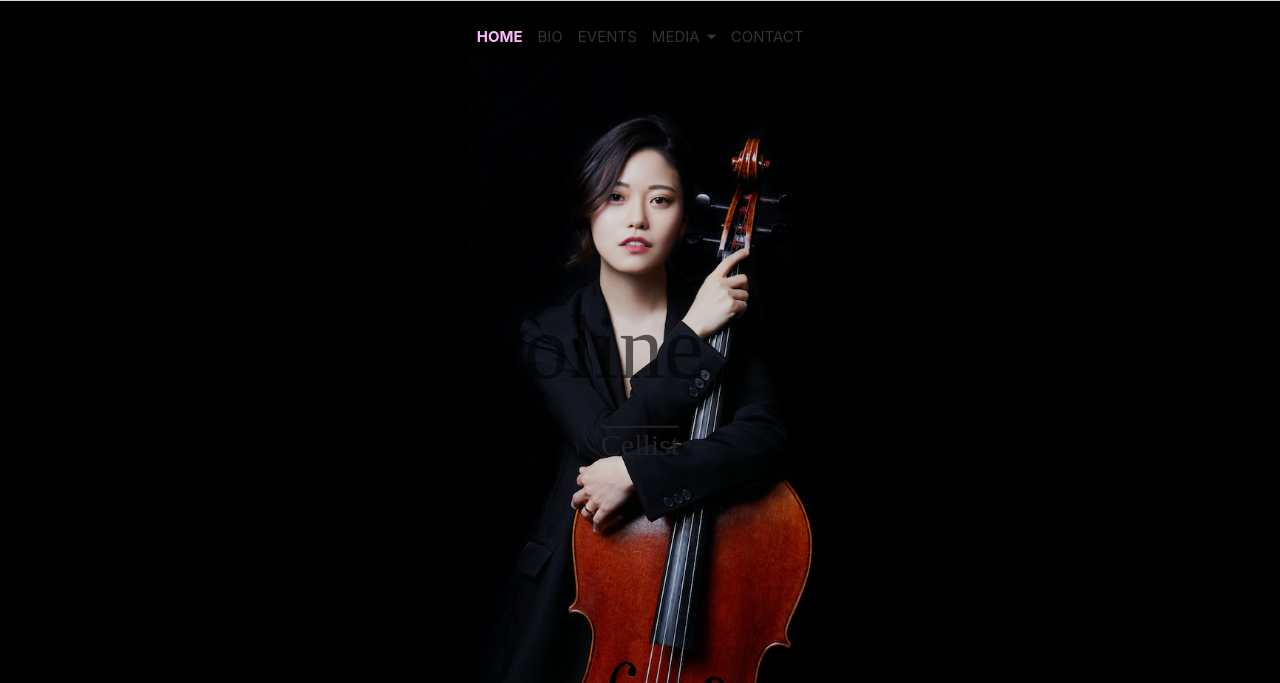
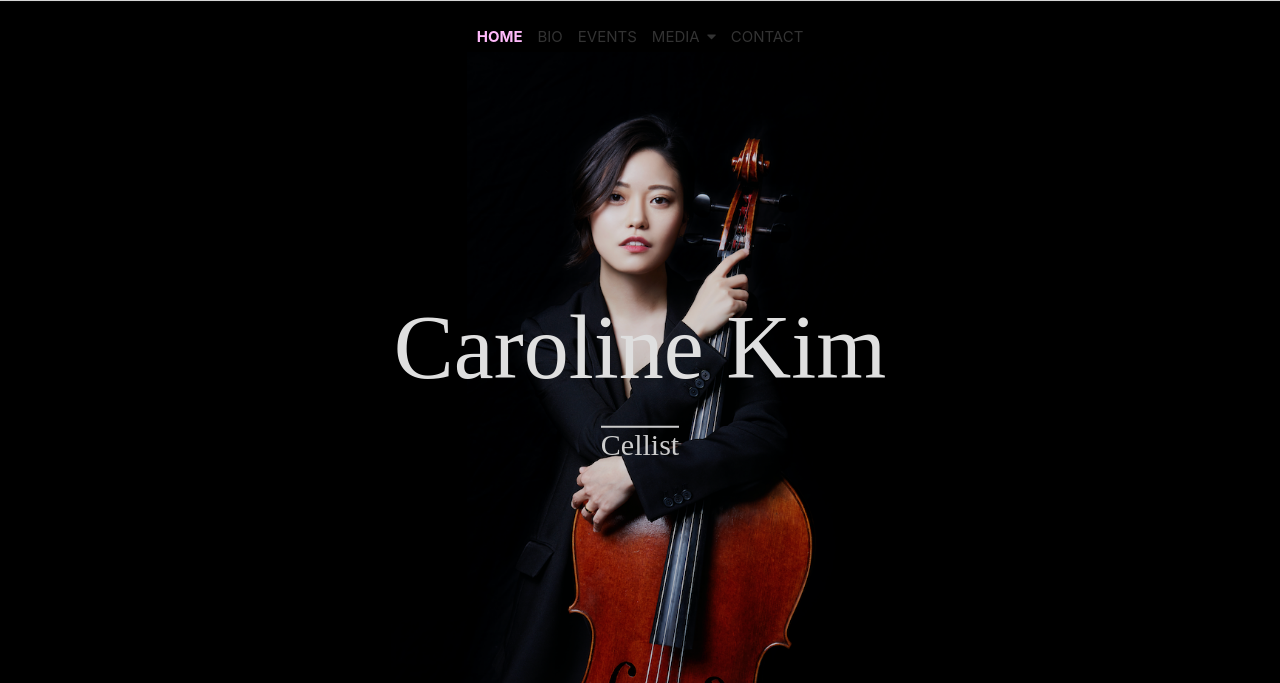
Before and after one commit to carolinekimcello/carolinekimcello.github.io, a plain HTML site: page index.html in a window 1280 px wide. Shown: the top 683 px of the page. Drawn offline with nearby package versions, Linux system fonts and the light colour scheme; a web font is replaced by a local one.

Commit message:
Update main.css

```diff
--- a/assets/css/main.css
+++ b/assets/css/main.css
@@ -331,12 +331,14 @@ main h3 {
 }
 
 .cover-heading {
-  color: rgba(2,2,2,0.6);
+  /*color: rgba(2,2,2,0.6);*/
+  color: #dfdfdf;
   font-size: 3.2em;
   font-family: 'Marcellus SC', serif;
 }
 .sub-heading {
-  color: #222;
+  /*color: #222;*/
+  color: #ccc;
   font-size: 2rem;
   border-top: 2px solid;
   font-family: 'Marcellus SC', serif;
```
